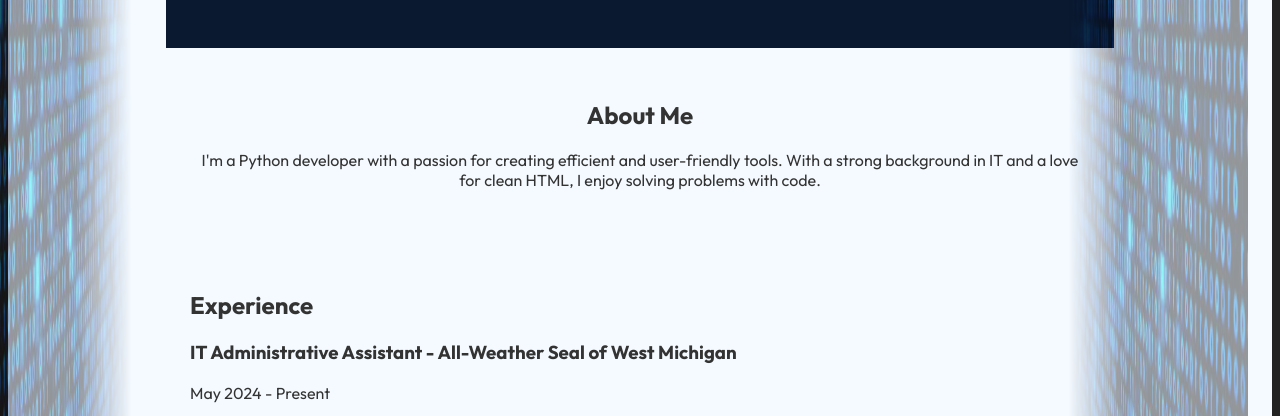
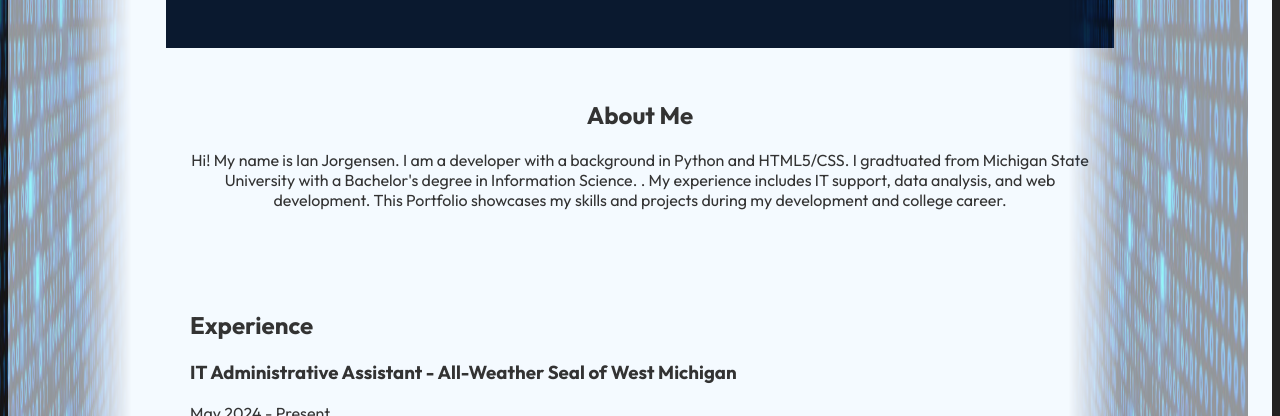
Before and after one commit to jorgeian120/jorgeian120.github.io, a plain HTML site: page index.html in a window 1280 px wide. Shown: the part 358-774 px from the top of the page. Drawn offline with Linux system fonts and the light colour scheme.

Commit message:
added about me

```diff
--- a/index.html
+++ b/index.html
@@ -34,8 +34,8 @@
   <section id="about" class="about">
     <h2>About Me</h2>
     <p>
-      I'm a Python developer with a passion for creating efficient and user-friendly tools.
-      With a strong background in IT and a love for clean HTML, I enjoy solving problems with code.
+      Hi! My name is Ian Jorgensen. I am a developer with a background in Python and HTML5/CSS. I gradtuated from Michigan State University with a Bachelor's degree in Information Science.
+      .  My experience includes IT support, data analysis, and web development. This Portfolio showcases my skills and projects during my development and college career.
     </p>
   </section>
   <section id="experience" class="experience">
```
